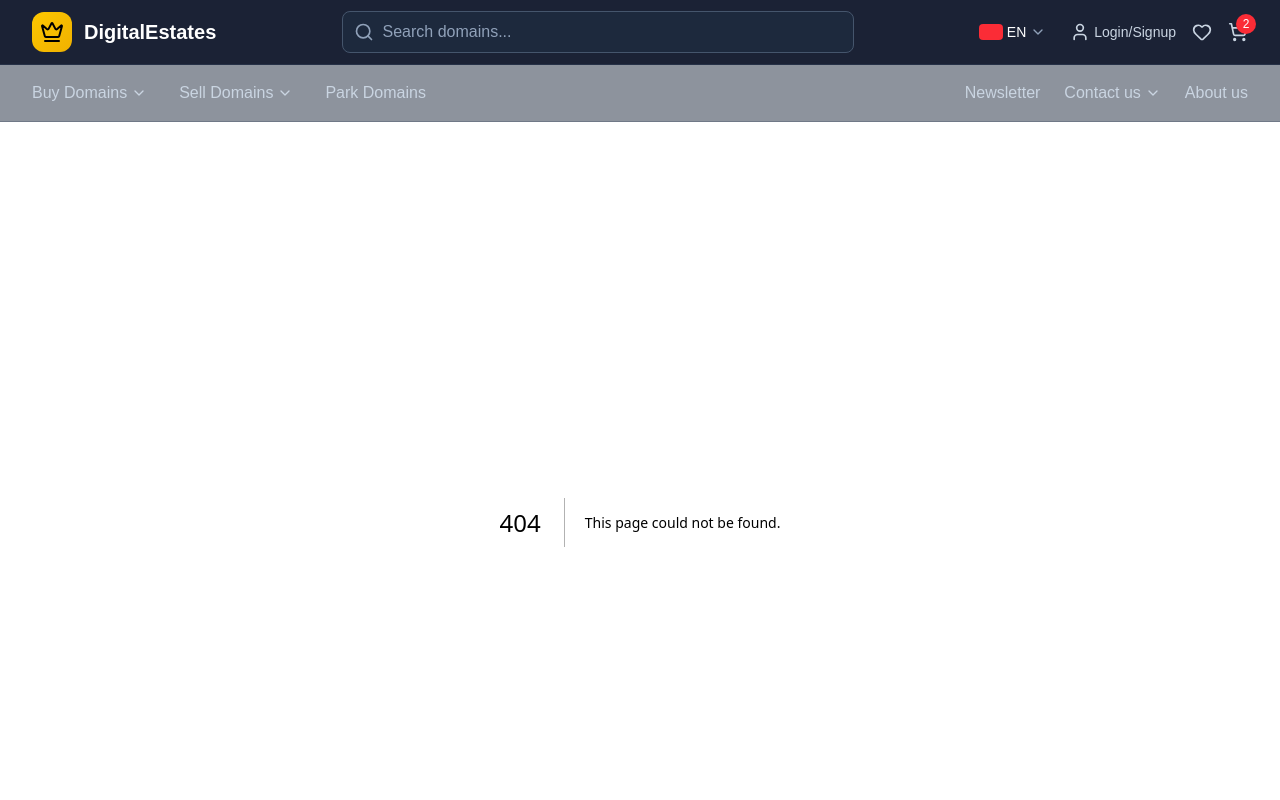
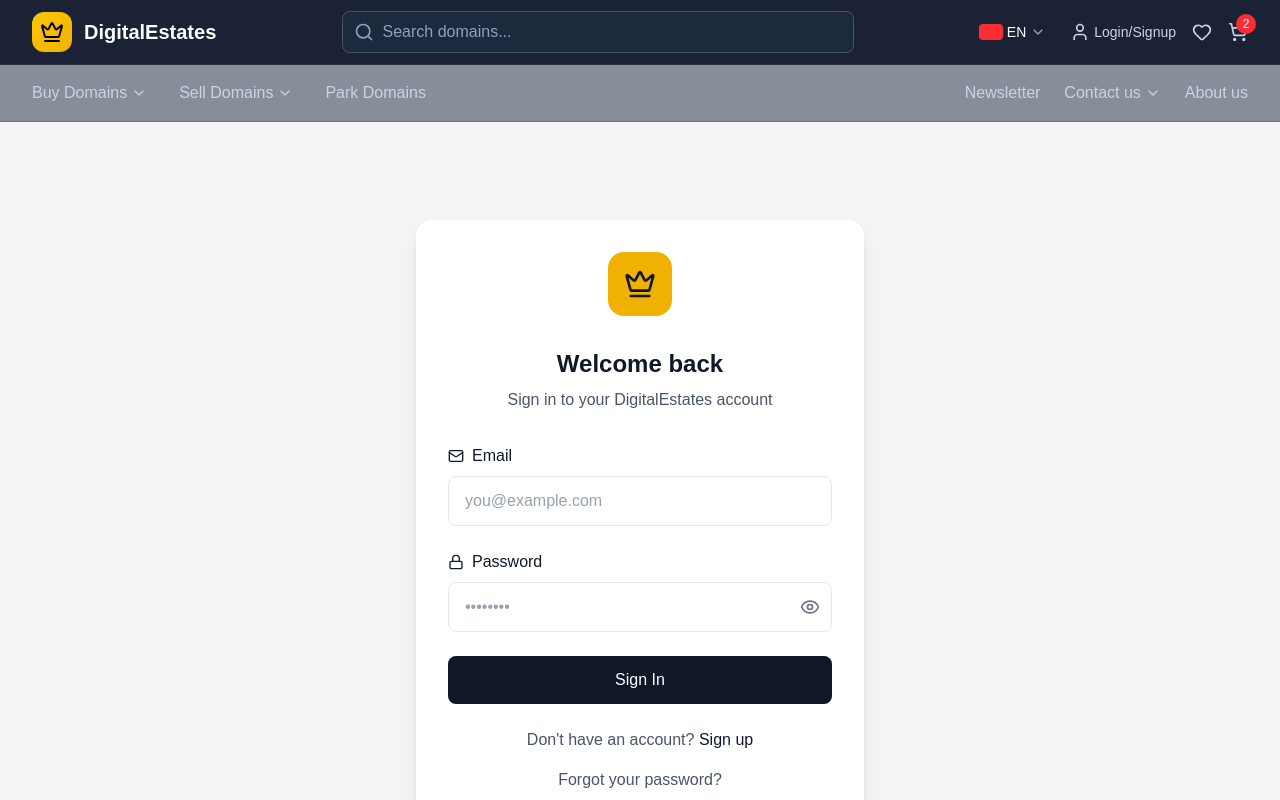
Before and after one commit to elghanbibadr/digitalAssets, a Next.js app: page /auth in a window 1280 px wide. Before the commit this address had no page. Shown: the top 800 px of the page. Built offline with nearby package versions, Linux system fonts and the light colour scheme.

Commit message:
created v1 of the auth page

```diff
--- /dev/null
+++ b/app/auth/page.tsx
@@ -0,0 +1,119 @@
+"use client"
+import { useState } from 'react';
+import { Crown, Mail, Lock, Eye, EyeOff } from 'lucide-react';
+
+export default function LoginForm() {
+  const [email, setEmail] = useState('');
+  const [password, setPassword] = useState('');
+  const [showPassword, setShowPassword] = useState(false);
+
+  const handleSignIn = () => {
+    // Handle sign in logic here
+    console.log('Sign in:', { email, password });
+  };
+
+  const handleSignUp = () => {
+    // Handle sign up navigation/logic here
+    console.log('Navigate to sign up');
+  };
+
+  const handleForgotPassword = () => {
+    // Handle forgot password logic here
+    console.log('Forgot password');
+  };
+
+  return (
+    <div className="min-h-screen bg-gray-100 flex items-center justify-center p-4">
+      <div className="bg-white rounded-2xl shadow-lg p-8 w-full max-w-md">
+        {/* Crown Icon */}
+        <div className="flex justify-center mb-8">
+          <div className="bg-yellow-500 rounded-2xl p-4">
+            <Crown className="h-8 w-8 text-gray-900" />
+          </div>
+        </div>
+
+        {/* Header */}
+        <div className="text-center mb-8">
+          <h1 className="text-2xl font-bold text-gray-900 mb-2">
+            Welcome back
+          </h1>
+          <p className="text-gray-600">
+            Sign in to your DigitalEstates account
+          </p>
+        </div>
+
+        {/* Email Field */}
+        <div className="mb-6">
+          <label className="flex items-center gap-2 text-gray-900 font-medium mb-2">
+            <Mail className="h-4 w-4" />
+            Email
+          </label>
+          <input
+            type="email"
+            value={email}
+            onChange={(e) => setEmail(e.target.value)}
+            placeholder="you@example.com"
+            className="w-full px-4 py-3 border border-gray-200 rounded-lg focus:outline-none focus:ring-2 focus:ring-blue-500 focus:border-transparent placeholder-gray-400"
+          />
+        </div>
+
+        {/* Password Field */}
+        <div className="mb-6">
+          <label className="flex items-center gap-2 text-gray-900 font-medium mb-2">
+            <Lock className="h-4 w-4" />
+            Password
+          </label>
+          <div className="relative">
+            <input
+              type={showPassword ? 'text' : 'password'}
+              value={password}
+              onChange={(e) => setPassword(e.target.value)}
+              placeholder="••••••••"
+              className="w-full px-4 py-3 border border-gray-200 rounded-lg focus:outline-none focus:ring-2 focus:ring-blue-500 focus:border-transparent placeholder-gray-400 pr-12"
+            />
+            <button
+              type="button"
+              onClick={() => setShowPassword(!showPassword)}
+              className="absolute right-3 top-1/2 transform -translate-y-1/2 text-gray-500 hover:text-gray-700"
+            >
+              {showPassword ? (
+                <EyeOff className="h-5 w-5" />
+              ) : (
+                <Eye className="h-5 w-5" />
+              )}
+            </button>
+          </div>
+        </div>
+
+        {/* Sign In Button */}
+        <button
+          onClick={handleSignIn}
+          className="w-full bg-gray-900 text-white py-3 rounded-lg font-medium hover:bg-gray-800 transition-colors duration-200 mb-6"
+        >
+          Sign In
+        </button>
+
+        {/* Sign Up Link */}
+        <div className="text-center text-gray-600 mb-4">
+          Don't have an account?{' '}
+          <button
+            onClick={handleSignUp}
+            className="text-gray-900 font-medium hover:underline"
+          >
+            Sign up
+          </button>
+        </div>
+
+        {/* Forgot Password Link */}
+        <div className="text-center">
+          <button
+            onClick={handleForgotPassword}
+            className="text-gray-600 hover:text-gray-900 hover:underline"
+          >
+            Forgot your password?
+          </button>
+        </div>
+      </div>
+    </div>
+  );
+}
--- a/app/globals.css
+++ b/app/globals.css
@@ -20,7 +20,11 @@
 }
 
 body {
-  background: white;
+  /* background: var(bg-gray-100); */
   color: var(--foreground);
   font-family: Arial, Helvetica, sans-serif;
 }
+
+body{
+  @apply bg-gray-100
+}
```
